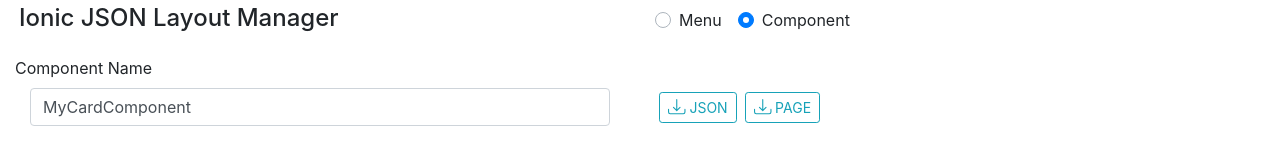
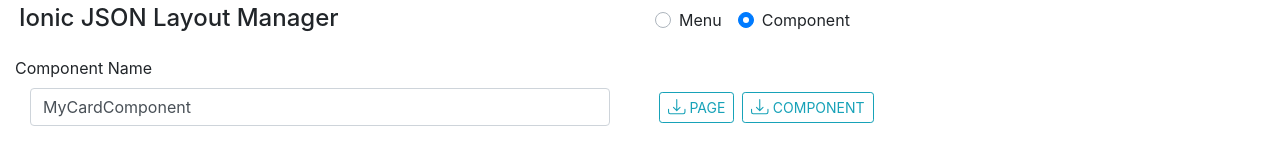
Before and after one commit to mtsukuda/ionic-react-json-creator, a Vue app: page / in a window 1280 px wide. Shown: the top 156 px of the page. Built offline with nearby package versions, Linux system fonts and the light colour scheme; what vue-js-modal would draw is missing.

Commit message:
refactor: rename component name: layout-json-download --> layout-component-download.

```diff
--- a/src/components/component-template.vue
+++ b/src/components/component-template.vue
@@ -2,11 +2,11 @@
   <div>
     <div class="row">
       <div class="col-6">
-        <layout-component-name v-model="value"></layout-component-name>
+        <layout-component-name v-model="value" />
       </div>
       <div class="col-6 d-flex align-items-center">
-        <layout-json-download v-model="value"></layout-json-download>
-        <layout-page-download v-model="value"></layout-page-download>
+        <layout-page-download v-model="value" />
+        <layout-component-download v-model="value" />
       </div>
     </div>
     <div class="row">
@@ -29,7 +29,7 @@
 import fetchContainer from "./component/fetch-container";
 import layoutContainer from "./component/layout-container.vue";
 import layoutComponentName from "./component/layout-component-name";
-import layoutJsonDownload from "./component/layout-json-download";
+import layoutComponentDownload from "./component/layout-component-download";
 import LayoutPageDownload from "./component/layout-page-download";
 import jsonViewDisplaySwitch from "./component/json-view-display-switch";
 import jsonViewRawjson from "./component/json-view-rawjson";
@@ -42,7 +42,7 @@
     fetchContainer,
     layoutContainer,
     layoutComponentName,
-    layoutJsonDownload,
+    layoutComponentDownload,
     LayoutPageDownload,
     jsonViewDisplaySwitch,
     jsonViewRawjson,
--- a/src/components/component/layout-json-download.vue
+++ b/src/components/component/layout-component-download.vue
@@ -6,7 +6,7 @@
       class="btn btn-outline-info property-btn btn-sm m-1"
     >
       <b-icon-download />
-      JSON
+      COMPONENT
     </button>
   </div>
 </template>
@@ -15,7 +15,7 @@
 import rawJson from "../../mixin/raw-json";
 const clone = require("clone");
 export default {
-  name: "layout-json-download",
+  name: "layout-component-download",
   mixins: [rawJson],
   props: {
     value: {},
```
